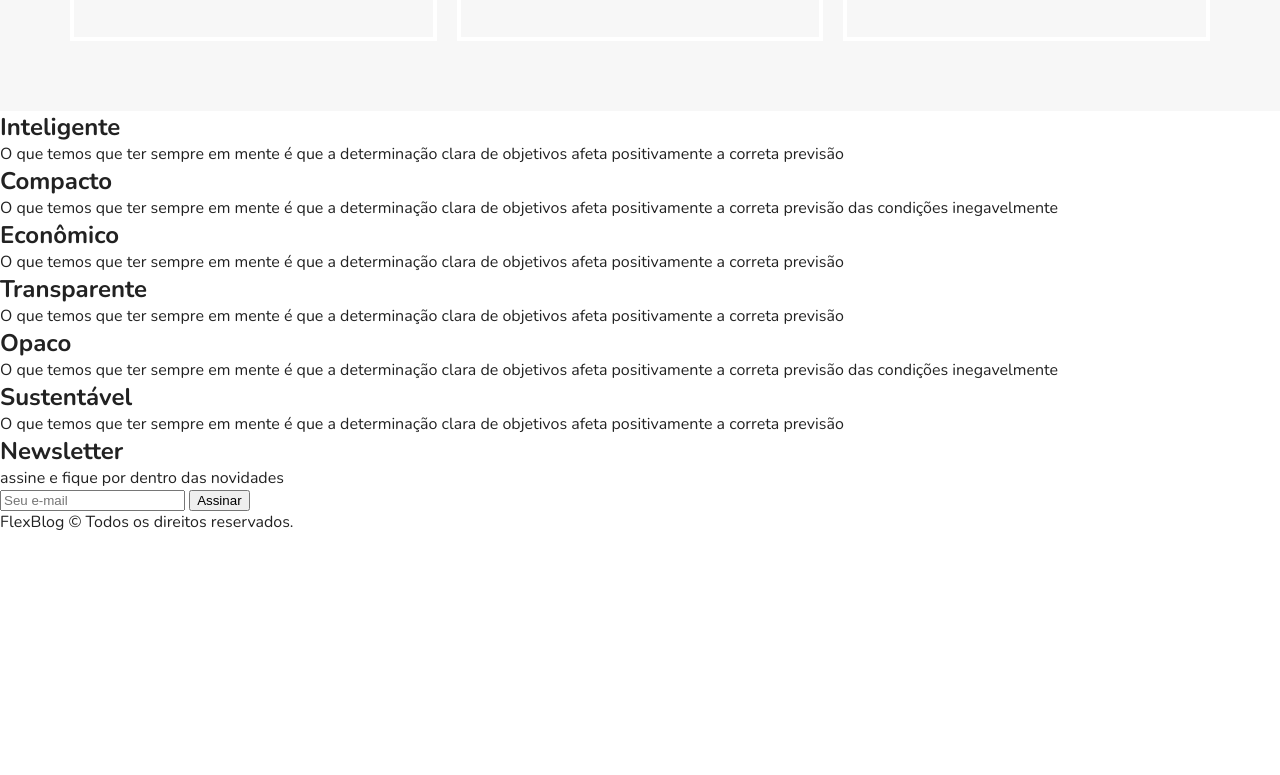
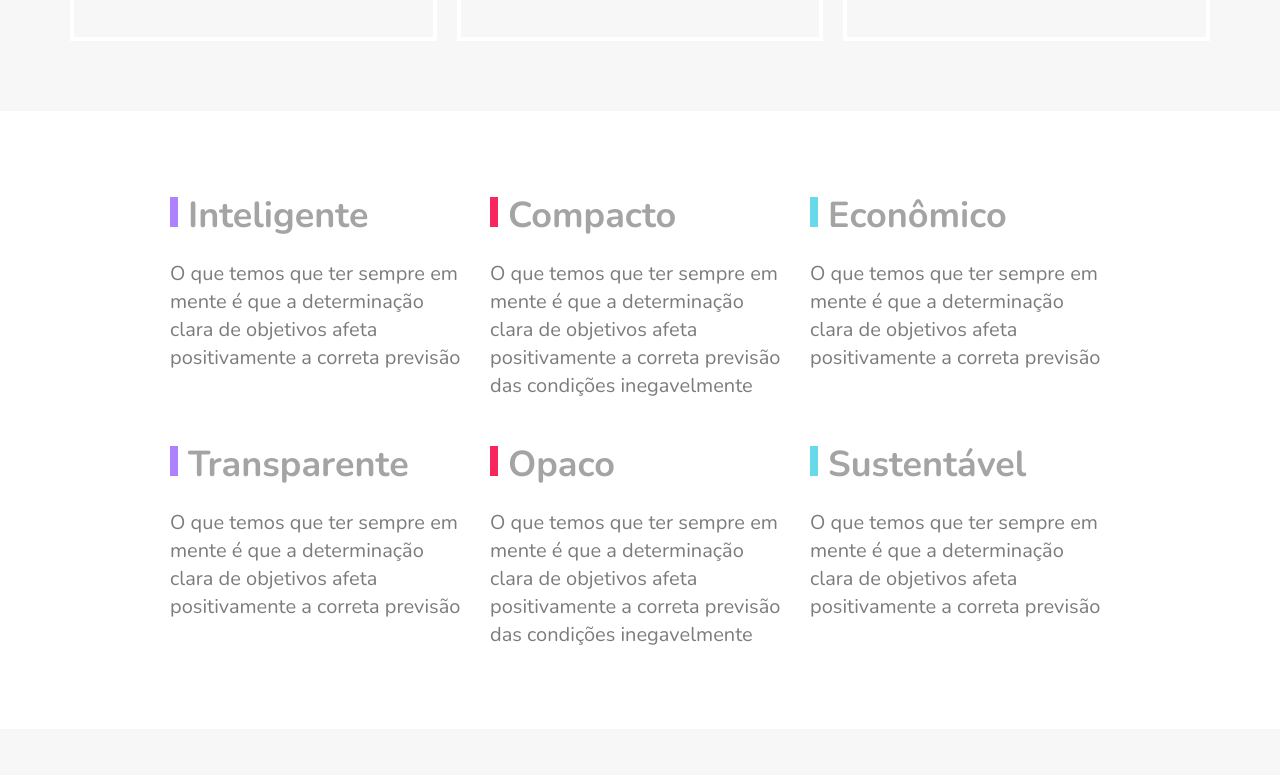
Before and after one commit to GautamaJr/flexblog, a plain HTML site: page index.html in a window 1280 px wide. Shown: the part 2485-3260 px from the top of the page. Before the commit the page ends 3018 px from the top, so only its background shows below. Drawn offline with nearby package versions, Linux system fonts and the light colour scheme.

Commit message:
implementação CSS dos topicos de qualidade e footer

```diff
--- a/assets/css/style.css
+++ b/assets/css/style.css
@@ -277,3 +277,139 @@ a {
     order: -1;
   }
 }
+
+/* QUALIDADE */
+
+.qualidade {
+  max-width: 960px;
+  margin: 60px auto;
+  display: flex;
+  flex-wrap: wrap;
+}
+
+.qualidade-item {
+  flex: 1 1 300px;
+  margin: 20px 10px;
+}
+
+.qualidade-item h2 {
+  font-size: 2.25em;
+  color: #a4a4a4;
+  margin-bottom: 20px;
+}
+
+.qualidade-item h2::before {
+  content: "";
+  display: inline-block;
+  width: 8px;
+  height: 30px;
+  margin-right: 10px;
+  background: #122ab2;
+}
+
+/* Seleciona o 1° (primeiro) item e depois seleciona o 3° (terceiro) item após o 1° (primeiro) */
+.qualidade-item:nth-of-type(3n + 1) h2::before {
+  background: #ae81ff;
+}
+
+/* Começa a partir do 2° (segundo) item */
+.qualidade-item:nth-of-type(3n + 2) h2::before {
+  background: #f9265e;
+}
+
+/* Começa a partir do 3° (terceiro) item */
+.qualidade-item:nth-of-type(3n + 3) h2::before {
+  background: #66d9eb;
+}
+
+.qualidade-item p {
+  font-size: 1.25em;
+  line-height: 1.4;
+  color: #7c7c7c;
+}
+
+/* Newsletter */
+.newsletter {
+  background: #f7f7f7;
+  padding: 60px calc((100% - 960px) / 2);
+  display: flex;
+  flex-wrap: wrap;
+}
+
+.newsletter-info {
+  flex: 1 1 240px;
+  margin: 0 10px;
+}
+
+.newsletter-info h1 {
+  font-size: 3em;
+  color: #a4a4a4;
+}
+
+.newsletter-info p {
+  font-size: 1.25em;
+  font-style: italic;
+  max-width: 230px;
+  color: #7c7c7c;
+  margin-bottom: 10px;
+}
+
+.newsletter-form {
+  flex: 2 1 260px;
+  margin: 0 10px;
+  align-self: center;
+  display: flex;
+  flex-wrap: wrap;
+}
+
+.newsletter-form input {
+  flex: 3 1 260px;
+  font-size: 1.25em;
+  color: #7c7c7c;
+  font-style: italic;
+  font-family: "Nunito", Helvetica, Arial, sans-serif;
+  border: 4px solid #2c70ff;
+  background: transparent;
+  padding: 15px 10px;
+  margin: 0px;
+  border-radius: 0px;
+}
+
+.newsletter-form button {
+  flex: 1 1 200px;
+  font-family: "Nunito", Helvetica, Arial, sans-serif;
+  font-size: 2.25em;
+  font-weight: bold;
+  text-transform: uppercase;
+  background: #2c70ff;
+  color: white;
+  margin: 0px;
+  cursor: pointer;
+  border: 0px;
+  padding: 15px 10px;
+}
+
+.newsletter-form button:hover {
+  background: #122ab2;
+}
+
+@media (max-width: 600px) {
+  .newsletter-form button {
+    font-size: 1.5em;
+  }
+}
+
+/* FOOTER */
+.footer {
+  display: flex;
+  background: #2c70ff;
+  height: 200px;
+  align-items: center;
+}
+
+.footer p {
+  flex: 1;
+  text-align: center;
+  font-size: 2.25em;
+  color: #122ab2;
+}
```
